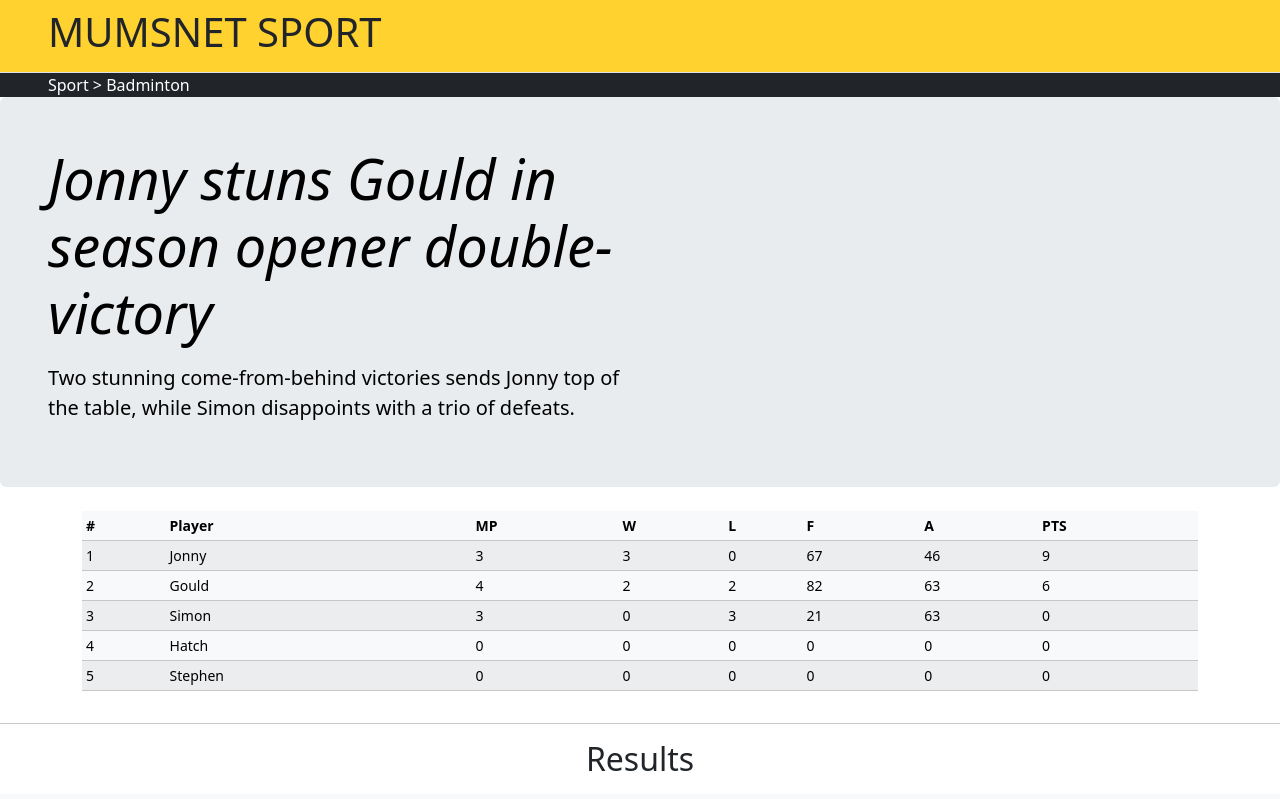
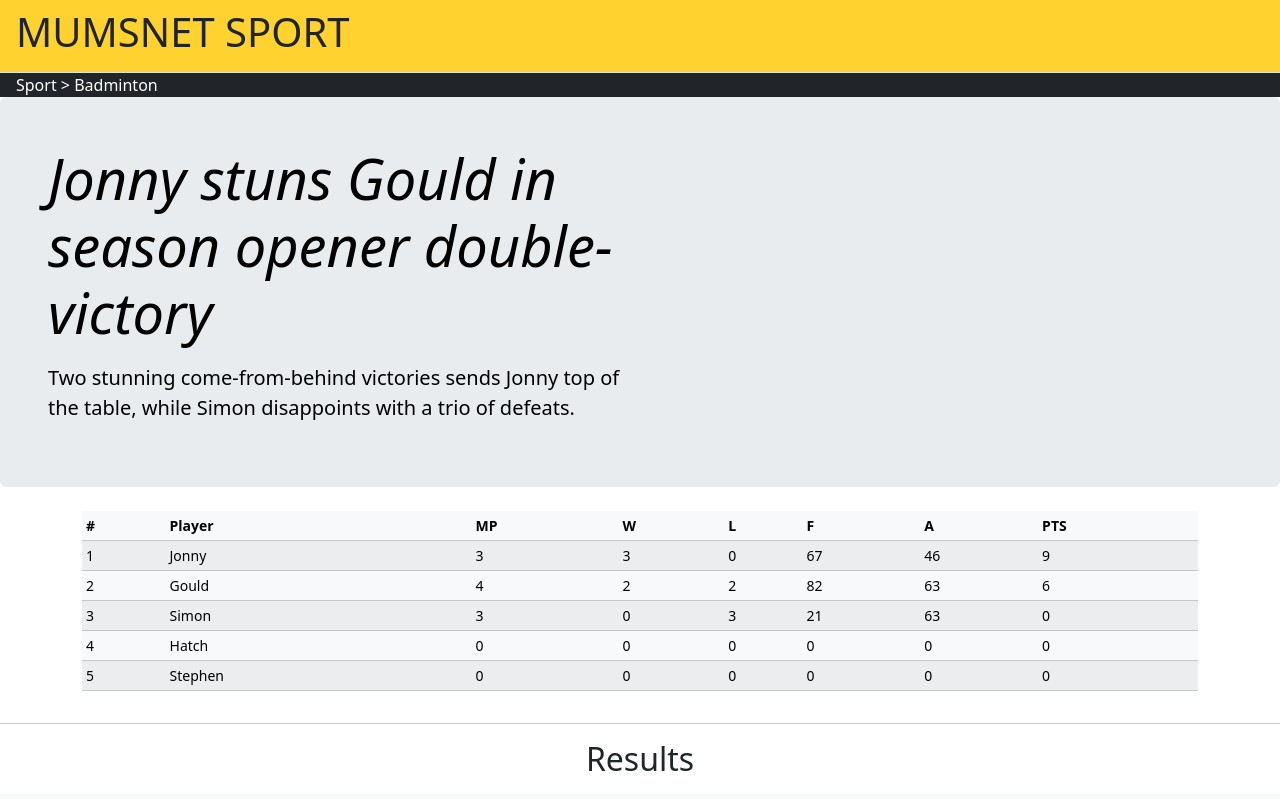
Before and after one commit to thedandydon/sport, a plain HTML site: page index.html in a window 1280 px wide. Shown: the top 799 px of the page. Drawn offline with nearby package versions, Linux system fonts and the light colour scheme.

Commit message:
Update index.html

```diff
--- a/index.html
+++ b/index.html
@@ -9,9 +9,9 @@
 </head>
 <body>
     <header class="d-flex flex-wrap justify-content-start py-2 border-bottom" style="background-color: #ffd230;">
-        <h1 class="px-5">MUMSNET SPORT</h1>
+        <h1 class="px-3">MUMSNET SPORT</h1>
       </header>
-        <div class="container-fluid bg-dark px-5">
+        <div class="container-fluid bg-dark px-3">
           <p class="navbar-brand mb-0 text-white">Sport > Badminton</p>
         </div>
 
```
